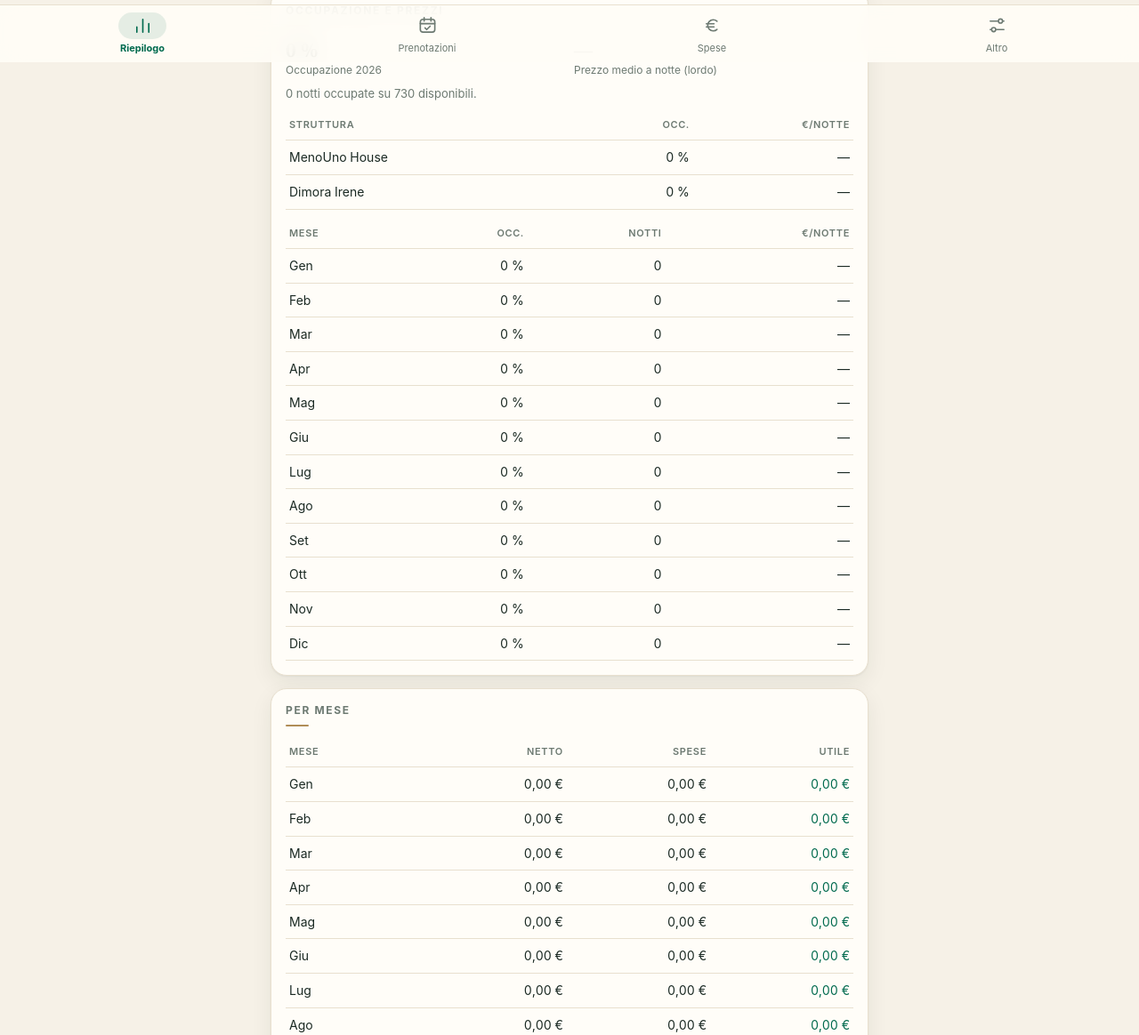
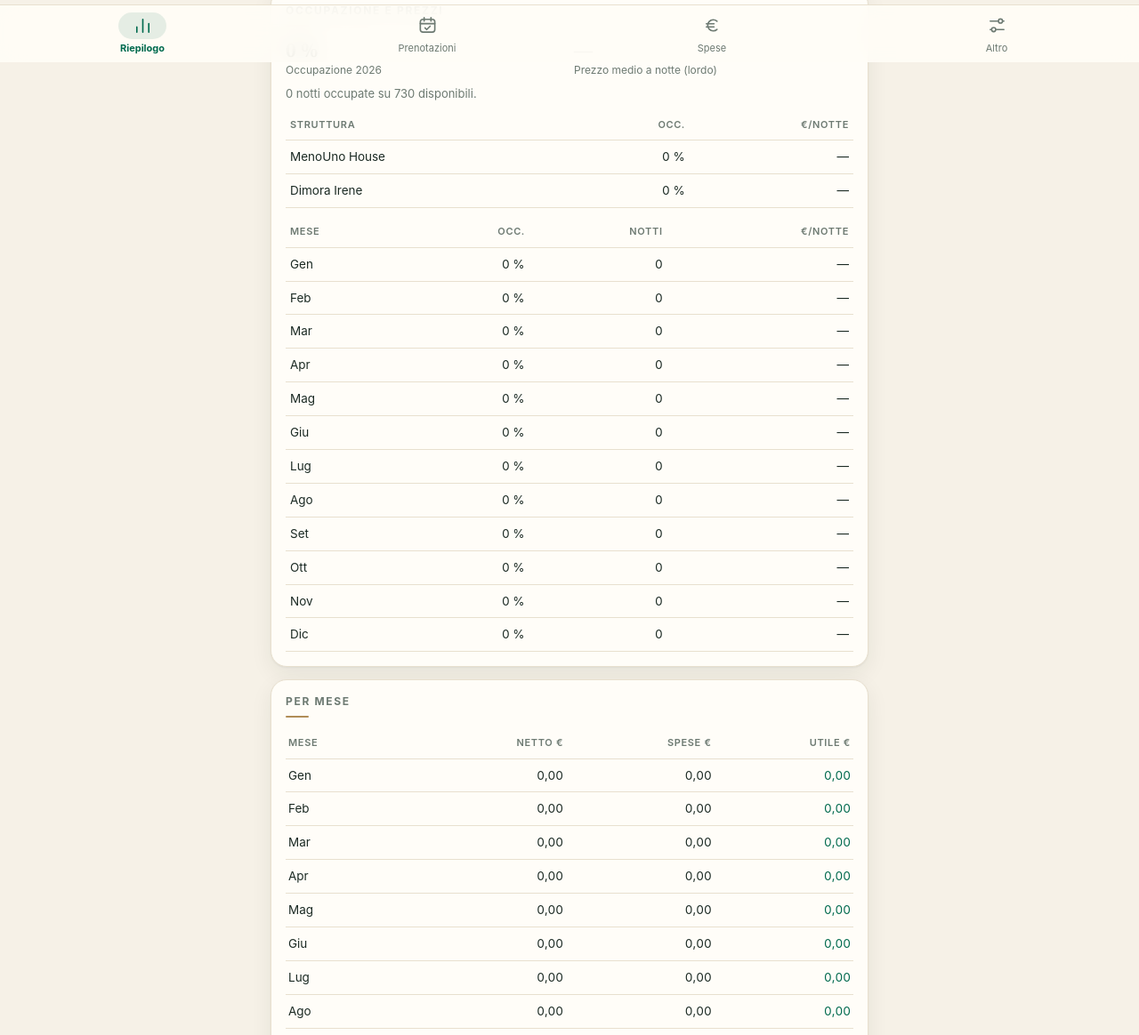
Before and after one commit to GianfrancoPetracca/dg-homestay-11, a plain HTML site: page index.html in a window 1280 px wide. Shown: the part 730-1894 px from the top of the page at 89% size. Drawn offline with Linux system fonts and the light colour scheme.

Commit message:
Add files via upload

```diff
--- a/index.html
+++ b/index.html
@@ -54,10 +54,10 @@ input[type=checkbox]{width:22px;min-height:22px;vertical-align:middle;margin-rig
 .pill.ov{background:var(--pab);color:var(--out)}.pills{margin-top:6px}.pill{display:inline-block;font-size:12px;padding:2px 10px;border-radius:20px;background:var(--pill);color:var(--ac);margin-right:6px;font-weight:600}
 .nt{overflow:hidden;text-overflow:ellipsis;white-space:nowrap;margin-top:5px}.nt svg{width:13px;height:13px;vertical-align:-2px;margin-right:5px;stroke:var(--brass);fill:none;stroke-width:1.8;stroke-linecap:round;stroke-linejoin:round}
 .amt{text-align:right;font-family:var(--serif);font-size:18px;font-weight:600;white-space:nowrap}
-table{width:100%;border-collapse:collapse;font-size:14px;font-variant-numeric:tabular-nums}
-th,td{padding:9px 4px;border-bottom:1px solid var(--bd);text-align:right;white-space:nowrap}th:first-child,td:first-child{text-align:left}
+table{width:100%;border-collapse:collapse;font-size:13.5px;font-variant-numeric:tabular-nums}
+th,td{padding:9px 5px;border-bottom:1px solid var(--bd);text-align:right;white-space:nowrap}th:first-child,td:first-child{text-align:left}
 th{font-size:11px;color:var(--mut);font-weight:600;text-transform:uppercase;letter-spacing:.06em}tfoot td{font-weight:700;border-top:2px solid var(--brass)}
-.scroll{overflow-x:auto}
+.scroll{overflow-x:auto}#gt th,#gt td,#mt th,#mt td,#yt th,#yt td{padding-left:3px;padding-right:3px}
 .bars{display:flex;align-items:flex-end;gap:5px;height:120px}
 .bars div{flex:1;display:flex;flex-direction:column;align-items:center;justify-content:flex-end;height:100%;font-size:10px;color:var(--mut)}
 .bars div.cur{color:var(--tx);font-weight:800}
@@ -95,10 +95,10 @@ progress{width:100%;height:14px;margin-top:10px;accent-color:var(--ac)}
  <div id="kpi"></div>
  <div class="card"><h2>Andamento mensile</h2><div class="bars" id="bars"></div><p class="note"><span class="pos">■</span> netto &nbsp;<span class="neg">■</span> spese</p></div>
  <div class="card"><h2>Occupazione e prezzi</h2><div id="occ"></div></div>
- <div class="card"><h2>Per mese</h2><table id="mt"></table><button class="btn sec" id="tgl">Mostra dettaglio completo</button><div class="scroll hide" id="mdw" style="margin-top:10px"><table id="md"></table></div>
+ <div class="card"><h2>Per mese</h2><div class="scroll"><table id="mt"></table></div><button class="btn sec" id="tgl">Mostra dettaglio completo</button><div class="scroll hide" id="mdw" style="margin-top:10px"><table id="md"></table></div>
   <p class="note">Le prenotazioni contano nel mese del check-in. Netto = lordo − commissione − cedolare.</p></div>
- <div class="card"><h2>Storico per anno</h2><table id="yt"></table></div>
- <div class="card"><h2>Per struttura</h2><table id="gt"></table></div>
+ <div class="card"><h2>Storico per anno</h2><div class="scroll"><table id="yt"></table></div></div>
+ <div class="card"><h2>Per struttura</h2><div class="scroll"><table id="gt"></table></div></div>
  <div class="card"><h2>Per portale</h2><div class="scroll"><table id="pt"></table></div></div>
 </section>
 <section id="bk" class="hide"><div class="sw"><svg viewBox="0 0 24 24"><circle cx="11" cy="11" r="6.5"/><path d="M16 16l4.5 4.5"/></svg><input id="q" type="search" placeholder="Cerca per nome, data, cifra o nota" autocomplete="off"></div><p class="note" id="qn" style="margin:0 0 8px"></p><div id="bl"></div></section>
@@ -172,12 +172,14 @@ var ST=[{id:"m",n:"MenoUno House",r:.21,m:4},{id:"d",n:"Dimora Irene",r:.26,m:6}
 var CATS=["Pulizie","Utenze","Manutenzione","Biancheria e forniture","Canone speciale","Spese estintori","Tasse e imposte","Software","Altro"];
 var PORT=["Airbnb","Booking.com","Diretta"];
 var M=["Gen","Feb","Mar","Apr","Mag","Giu","Lug","Ago","Set","Ott","Nov","Dic"];
-var VER="2.0",VERD="23 nov 2026",ovOK=false;
+var VER="2.1",VERD="23 nov 2026",ovOK=false;
 var PC={"Airbnb":"pa","Booking.com":"pb","Diretta":"pd"},IC_NOTE='<svg viewBox="0 0 24 24"><path d="M5 4h10l4 4v12H5z"/><path d="M9 12h6M9 16h4"/></svg>';
 var S={b:[],e:[]},F="all",last="l",EID=null,EEID=null,CSV=null,IR=[],tm=null,pend=null,pt=null,TAB="sum",LB=0,Y=new Date().getFullYear();
 var $=function(i){return document.getElementById(i)};
 var NF=(function(){try{return new Intl.NumberFormat("it-IT",{style:"currency",currency:"EUR",useGrouping:"always"})}catch(e){return new Intl.NumberFormat("it-IT",{style:"currency",currency:"EUR"})}})();
 var eur=function(n){return NF.format(n||0)};
+var NN=(function(){try{return new Intl.NumberFormat("it-IT",{minimumFractionDigits:2,maximumFractionDigits:2,useGrouping:"always"})}catch(e){return new Intl.NumberFormat("it-IT",{minimumFractionDigits:2,maximumFractionDigits:2})}})();
+var nm=function(n){return NN.format(n||0)};
 var cls=function(n){return n<0?"neg":"pos"};
 var r2=function(n){return Math.round(n*100)/100};
 var esc=function(s){return String(s==null?"":s).replace(/[&<>"]/g,function(c){return{"&":"&amp;","<":"&lt;",">":"&gt;",'"':"&quot;"}[c]})};
@@ -196,7 +198,7 @@ function opts(el,arr){$(el).innerHTML=arr.map(function(a){return"<option value='
 function norm(d){return{b:Array.isArray(d&&d.b)?d.b:[],e:Array.isArray(d&&d.e)?d.e:[]}}
 function ensureIds(){var ch=false;S.b.concat(S.e).forEach(function(x){if(!x.id){x.id=rid();ch=true}});return ch}
 function save(){try{localStorage.setItem("ledger2",JSON.stringify(S))}catch(e){say("Impossibile salvare su questo dispositivo.",1)}}
-function years(){var s={};for(var a=2020;a<=Y+1;a++)s[a]=1;S.b.forEach(function(b){s[b.i.slice(0,4)]=1});S.e.forEach(function(x){s[x.d.slice(0,4)]=1});return Object.keys(s).sort()}
+function years(){var s={},nw=new Date(),last=nw.getFullYear()+(nw.getMonth()>=7?1:0);for(var a=2024;a<=last;a++)s[a]=1;s[nw.getFullYear()]=1;S.b.forEach(function(b){s[b.i.slice(0,4)]=1});S.e.forEach(function(x){s[x.d.slice(0,4)]=1});return Object.keys(s).sort()}
 function tbl(h,rows,foot){return"<thead><tr>"+h.map(function(x){return"<th>"+x+"</th>"}).join("")+"</tr></thead><tbody>"+rows.map(function(r){return"<tr>"+r.map(function(c){return"<td>"+c+"</td>"}).join("")+"</tr>"}).join("")+"</tbody>"+(foot?"<tfoot><tr>"+foot.map(function(c){return"<td>"+c+"</td>"}).join("")+"</tr></tfoot>":"")}
 var MF=["gennaio","febbraio","marzo","aprile","maggio","giugno","luglio","agosto","settembre","ottobre","novembre","dicembre"];
 function nz(s){return String(s==null?"":s).toLowerCase().normalize("NFD").replace(/[\u0300-\u036f]/g,"")}
@@ -223,14 +225,14 @@ function R(){
  var oy=0,ay=0,om=[];
  for(var m2=0;m2<12;m2++){var o2=0;sl.forEach(function(s){o2+=on(s.id,m2)});om.push(o2);oy+=o2;ay+=dIM(+y,m2)*sl.length}
  $("occ").innerHTML='<div class="g2"><div><div class="kpi">'+pc1(oy,ay)+'<small>Occupazione '+y+'</small></div></div><div><div class="kpi">'+(T.n?eur(T.g/T.n):"—")+'<small>Prezzo medio a notte (lordo)</small></div></div></div><p class="note">'+oy+' notti occupate su '+ay+' disponibili'+(T.n?' · netto medio '+eur(T.t/T.n)+' a notte':'')+'.</p>'
-  +'<div class="scroll" style="margin-top:10px"><table>'+tbl(["Struttura","Occ.","€/notte"],ST.map(function(s){var o3=0,a3=0,g3=0,n3=0;for(var m3=0;m3<12;m3++){o3+=on(s.id,m3);a3+=dIM(+y,m3)}S.b.forEach(function(b){if(b.s==s.id&&b.i.slice(0,4)==y){g3+=gr(b);n3+=nights(b)}});return[esc(s.n),pc1(o3,a3),n3?eur(g3/n3):"—"]}))+'</table></div>'
-  +'<div class="scroll" style="margin-top:10px"><table>'+tbl(["Mese","Occ.","Notti","€/notte"],mm.map(function(r,i){return[M[i],pc1(om[i],dIM(+y,i)*sl.length),om[i],r.n?eur(r.g/r.n):"—"]}))+'</table></div>';
- $("mt").innerHTML=tbl(["Mese","Netto","Spese","Utile"],mm.map(function(r,i){var u=r.t-r.e;return[M[i],eur(r.t),eur(r.e),'<span class="'+cls(u)+'">'+eur(u)+"</span>"]}),["Totale",eur(T.t),eur(T.e),'<span class="'+cls(pr)+'">'+eur(pr)+"</span>"]);
- $("md").innerHTML=tbl(["Mese","Notti","Lordo","Comm.","Cedolare","Netto"],mm.map(function(r,i){return[M[i],r.n,eur(r.g),eur(r.f),eur(r.c),eur(r.t)]}),["Tot.",T.n,eur(T.g),eur(T.f),eur(T.c),eur(T.t)]);
- $("yt").innerHTML=tbl(["Anno","Netto","Spese","Utile"],ys.map(function(a){var n=0,s=0;fb.forEach(function(b){if(b.i.slice(0,4)==a)n+=b.n});fe.forEach(function(x){if(x.d.slice(0,4)==a)s+=x.a});return[a,eur(n),eur(s),'<span class="'+cls(n-s)+'">'+eur(n-s)+"</span>"]}));
- $("gt").innerHTML=tbl(["Struttura","Netto","Spese","Utile"],ST.map(function(s){var n=0,e=0;S.b.forEach(function(b){if(b.s==s.id&&b.i.slice(0,4)==y)n+=b.n});S.e.forEach(function(x){if(x.s==s.id&&x.d.slice(0,4)==y)e+=x.a});return[esc(s.n)+" <small style='color:var(--mut)'>"+Math.round(s.r*100)+"%</small>",eur(n),eur(e),'<span class="'+cls(n-e)+'">'+eur(n-e)+"</span>"]}));
+  +'<div class="scroll" style="margin-top:10px"><table>'+tbl(["Struttura","Occ.","€/notte"],ST.map(function(s){var o3=0,a3=0,g3=0,n3=0;for(var m3=0;m3<12;m3++){o3+=on(s.id,m3);a3+=dIM(+y,m3)}S.b.forEach(function(b){if(b.s==s.id&&b.i.slice(0,4)==y){g3+=gr(b);n3+=nights(b)}});return[esc(s.n),pc1(o3,a3),n3?nm(g3/n3):"—"]}))+'</table></div>'
+  +'<div class="scroll" style="margin-top:10px"><table>'+tbl(["Mese","Occ.","Notti","€/notte"],mm.map(function(r,i){return[M[i],pc1(om[i],dIM(+y,i)*sl.length),om[i],r.n?nm(r.g/r.n):"—"]}))+'</table></div>';
+ $("mt").innerHTML=tbl(["Mese","Netto €","Spese €","Utile €"],mm.map(function(r,i){var u=r.t-r.e;return[M[i],nm(r.t),nm(r.e),'<span class="'+cls(u)+'">'+nm(u)+"</span>"]}),["Totale",nm(T.t),nm(T.e),'<span class="'+cls(pr)+'">'+nm(pr)+"</span>"]);
+ $("md").innerHTML=tbl(["Mese","Notti","Lordo €","Comm. €","Cedolare €","Netto €"],mm.map(function(r,i){return[M[i],r.n,nm(r.g),nm(r.f),nm(r.c),nm(r.t)]}),["Tot.",T.n,nm(T.g),nm(T.f),nm(T.c),nm(T.t)]);
+ $("yt").innerHTML=tbl(["Anno","Netto €","Spese €","Utile €"],ys.map(function(a){var n=0,s=0;fb.forEach(function(b){if(b.i.slice(0,4)==a)n+=b.n});fe.forEach(function(x){if(x.d.slice(0,4)==a)s+=x.a});return[a,nm(n),nm(s),'<span class="'+cls(n-s)+'">'+nm(n-s)+"</span>"]}));
+ $("gt").innerHTML=tbl(["Struttura","Netto €","Spese €","Utile €"],ST.map(function(s){var n=0,e=0;S.b.forEach(function(b){if(b.s==s.id&&b.i.slice(0,4)==y)n+=b.n});S.e.forEach(function(x){if(x.s==s.id&&x.d.slice(0,4)==y)e+=x.a});return[esc(s.n)+"<br><small style='color:var(--mut)'>cedolare "+Math.round(s.r*100)+"%</small>",nm(n),nm(e),'<span class="'+cls(n-e)+'">'+nm(n-e)+"</span>"]}));
  var Q={};fb.forEach(function(b){if(b.i.slice(0,4)==y){Q[b.p]=Q[b.p]||{k:0,t:0,n:0,u:0};Q[b.p].k++;Q[b.p].t+=b.n;Q[b.p].n+=nights(b);Q[b.p].u+=b.u||0}});
- $("pt").innerHTML=tbl(["Portale","Pren.","Notti","Ospiti","Netto"],PORT.filter(function(p){return Q[p]}).map(function(p){return[p,Q[p].k,Q[p].n,Q[p].u,eur(Q[p].t)]}));
+ $("pt").innerHTML=tbl(["Portale","Pren.","Notti","Ospiti","Netto €"],PORT.filter(function(p){return Q[p]}).map(function(p){return[p,Q[p].k,Q[p].n,Q[p].u,nm(Q[p].t)]}));
  var qs=nz($("q").value).split(/\s+/).filter(Boolean).map(function(w){return/^\d{1,3}(\.\d{3})+(,\d+)?$/.test(w)?w.replace(/\./g,""):w}),srch=qs.length>0;
  var bs=(srch?fb.filter(function(b){var h=hay(b);return qs.every(function(w){return h.indexOf(w)>-1})}):fb.filter(function(b){return b.i.slice(0,4)==y})).sort(function(a,b){return b.i<a.i?-1:1});
  $("qn").textContent=srch?bs.length+(bs.length==1?" prenotazione trovata":" prenotazioni trovate")+" (tutti gli anni)":"";
@@ -430,7 +432,7 @@ $("b_g").addEventListener("input",function(){
 });
 /* calendario a intervallo: due tocchi = check-in e check-out */
 var MFC=["Gennaio","Febbraio","Marzo","Aprile","Maggio","Giugno","Luglio","Agosto","Settembre","Ottobre","Novembre","Dicembre"];
-var cal={y:0,m:0,s:null,e:null,ph:0};
+var cal={y:0,m:0,s:null,e:null,ph:0,min:2024};
 var isoD=function(y,m,d){return y+"-"+("0"+(m+1)).slice(-2)+"-"+("0"+d).slice(-2)};
 var fl=function(d){return(+d.slice(8,10))+" "+M[+d.slice(5,7)-1]+" "+d.slice(0,4)};
 var nn=function(a,b){return Math.round((new Date(b)-new Date(a))/864e5)};
@@ -446,11 +448,11 @@ function showDates(){
 function openCal(ph){
  cal.s=$("b_i").value||null;cal.e=$("b_o").value||null;cal.ph=(ph==1&&cal.s)?1:0;
  var n=new Date(),base=cal.s||cal.e||isoD(n.getFullYear(),n.getMonth(),n.getDate());
- cal.y=+base.slice(0,4);cal.m=+base.slice(5,7)-1;
+ cal.y=+base.slice(0,4);cal.m=+base.slice(5,7)-1;cal.min=Math.min(2024,cal.y);
  $("cal").classList.remove("hide");drawCal();
 }
 function drawCal(){
- var ys="";for(var y=2020;y<=Math.max(Y+2,cal.y);y++)ys+="<option>"+y+"</option>";
+ var ys="";for(var y=cal.min;y<=Math.max(Y+2,cal.y);y++)ys+="<option>"+y+"</option>";
  $("cy").innerHTML=ys;$("cy").value=cal.y;
  $("cm").innerHTML=MFC.map(function(m,i){return"<option value='"+i+"'>"+m+"</option>"}).join("");$("cm").value=cal.m;
  var off=(new Date(cal.y,cal.m,1).getDay()+6)%7,dim=new Date(cal.y,cal.m+1,0).getDate(),n=new Date(),td=isoD(n.getFullYear(),n.getMonth(),n.getDate()),h="";
@@ -468,7 +470,7 @@ $("cg").addEventListener("click",function(ev){
  if(k<cal.s){cal.s=k;cal.e=null;drawCal();return}
  cal.e=k;cal.ph=0;drawCal();setTimeout(applyCal,280);
 });
-$("cprev").onclick=function(){cal.m--;if(cal.m<0){cal.m=11;cal.y--}if(cal.y<2020){cal.y=2020;cal.m=0}drawCal()};
+$("cprev").onclick=function(){cal.m--;if(cal.m<0){cal.m=11;cal.y--}if(cal.y<cal.min){cal.y=cal.min;cal.m=0}drawCal()};
 $("cnext").onclick=function(){cal.m++;if(cal.m>11){cal.m=0;cal.y++}drawCal()};
 $("cm").onchange=function(){cal.m=+this.value;drawCal()};$("cy").onchange=function(){cal.y=+this.value;drawCal()};
 $("cclr").onclick=function(){cal.s=null;cal.e=null;cal.ph=0;applyCal()};
```
